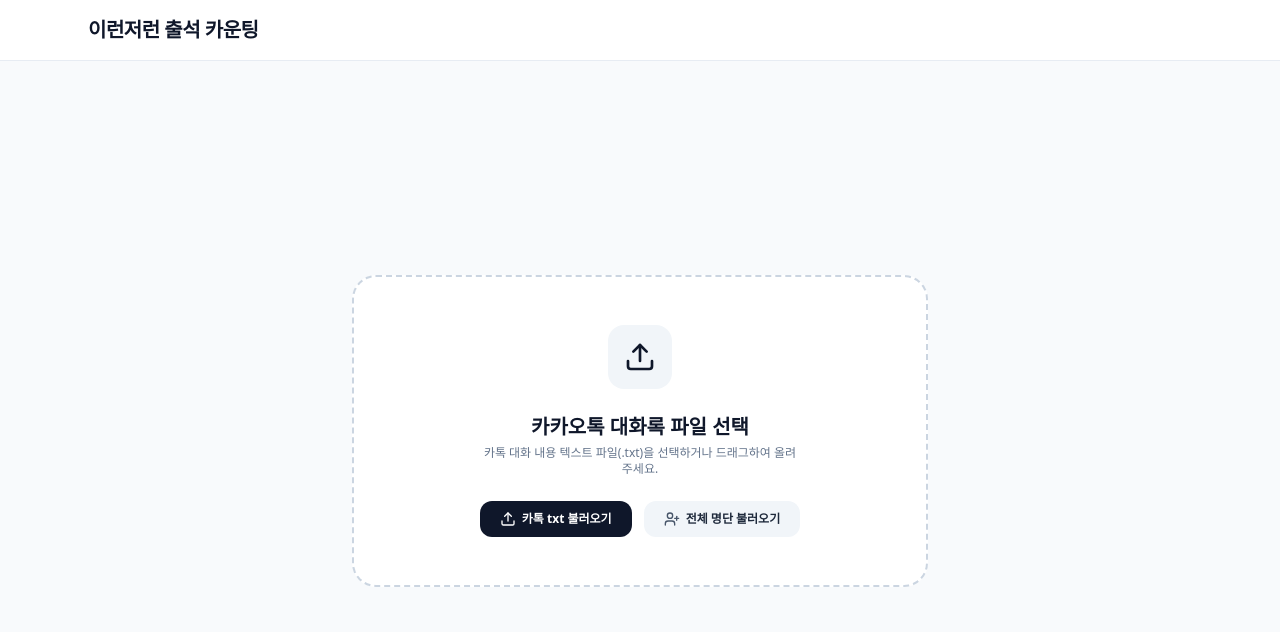
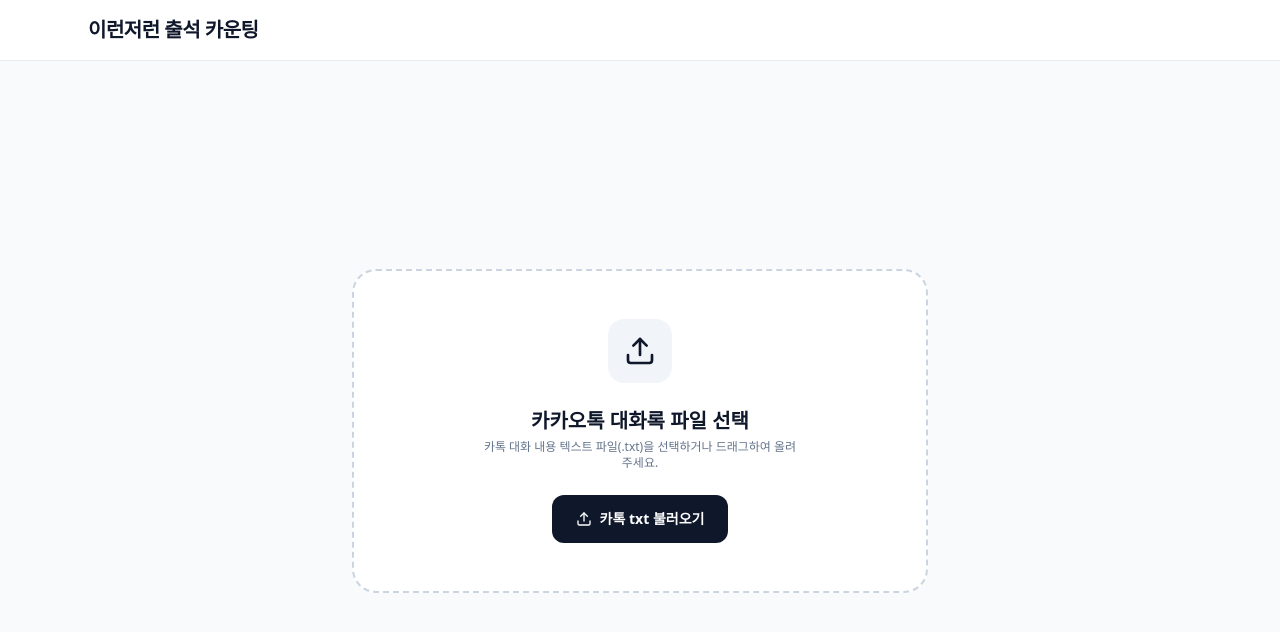
Before and after one commit to yenakr/26project, a Next.js app: page / in a window 1280 px wide. Shown: the top 632 px of the page. Built offline with nearby package versions, Linux system fonts and the light colour scheme.

Commit message:
refactor: 첫 화면 카톡 txt 불러오기 단일화 및 명단 예시 이름(홍길동, 김영희, 이철수) 변경

```diff
--- a/src/app/page.tsx
+++ b/src/app/page.tsx
@@ -38,7 +38,6 @@
   };
 
   const handleFileUpload = (file: File) => {
-    // Mobile file picker fallback check (allow .txt or text/plain or files containing text)
     const isTxt = file.name.endsWith('.txt') || file.type.startsWith('text/') || file.type === '';
     if (!isTxt) {
       alert('텍스트 (.txt) 파일만 업로드 가능합니다.');
@@ -132,7 +131,7 @@
       {/* Main Body */}
       <main className="flex-1 max-w-6xl w-full mx-auto px-4 sm:px-6 py-8 flex flex-col">
         {members.length === 0 ? (
-          /* Initial Clean Drop Zone */
+          /* Initial Clean Drop Zone - Only txt upload */
           <div className="flex-1 flex flex-col items-center justify-center py-16">
             <div
               onDragOver={(e) => { e.preventDefault(); setDragActive(true); }}
@@ -157,7 +156,7 @@
                 </p>
               </div>
 
-              <div className="flex flex-wrap items-center justify-center gap-3">
+              <div className="flex items-center justify-center">
                 <input
                   type="file"
                   accept=".txt,text/plain,text/*,*/*"
@@ -167,19 +166,11 @@
                 />
                 <label
                   htmlFor="main-file-input"
-                  className="px-5 py-2.5 bg-slate-900 hover:bg-slate-800 active:bg-slate-950 text-white font-semibold text-xs rounded-xl shadow-xs cursor-pointer transition flex items-center gap-1.5 touch-manipulation"
+                  className="px-6 py-3.5 bg-slate-900 hover:bg-slate-800 active:bg-slate-950 text-white font-bold text-sm rounded-xl shadow-xs cursor-pointer transition flex items-center gap-2 touch-manipulation"
                 >
                   <Upload className="w-4 h-4" />
                   카톡 txt 불러오기
                 </label>
-
-                <button
-                  onClick={() => setIsRosterImportOpen(true)}
-                  className="px-5 py-2.5 bg-slate-100 hover:bg-slate-200 active:bg-slate-300 text-slate-800 font-semibold text-xs rounded-xl transition flex items-center gap-1.5 touch-manipulation"
-                >
-                  <UserPlus className="w-4 h-4 text-slate-600" />
-                  전체 명단 불러오기
-                </button>
               </div>
             </div>
           </div>
--- a/src/components/RosterImportModal.tsx
+++ b/src/components/RosterImportModal.tsx
@@ -68,7 +68,7 @@
               rows={7}
               value={textInput}
               onChange={(e) => setTextInput(e.target.value)}
-              placeholder="예시:&#10;김예나&#10;유지훈&#10;이용권&#10;최은서&#10;(줄바꿈, 쉼표 구분 지원)"
+              placeholder="예시:&#10;홍길동&#10;김영희&#10;이철수&#10;(줄바꿈, 쉼표 구분 지원)"
               className="w-full p-3 text-xs border border-slate-200 rounded-xl focus:border-slate-900 focus:ring-1 focus:ring-slate-900 outline-none transition font-mono leading-relaxed"
             />
           </div>
```
